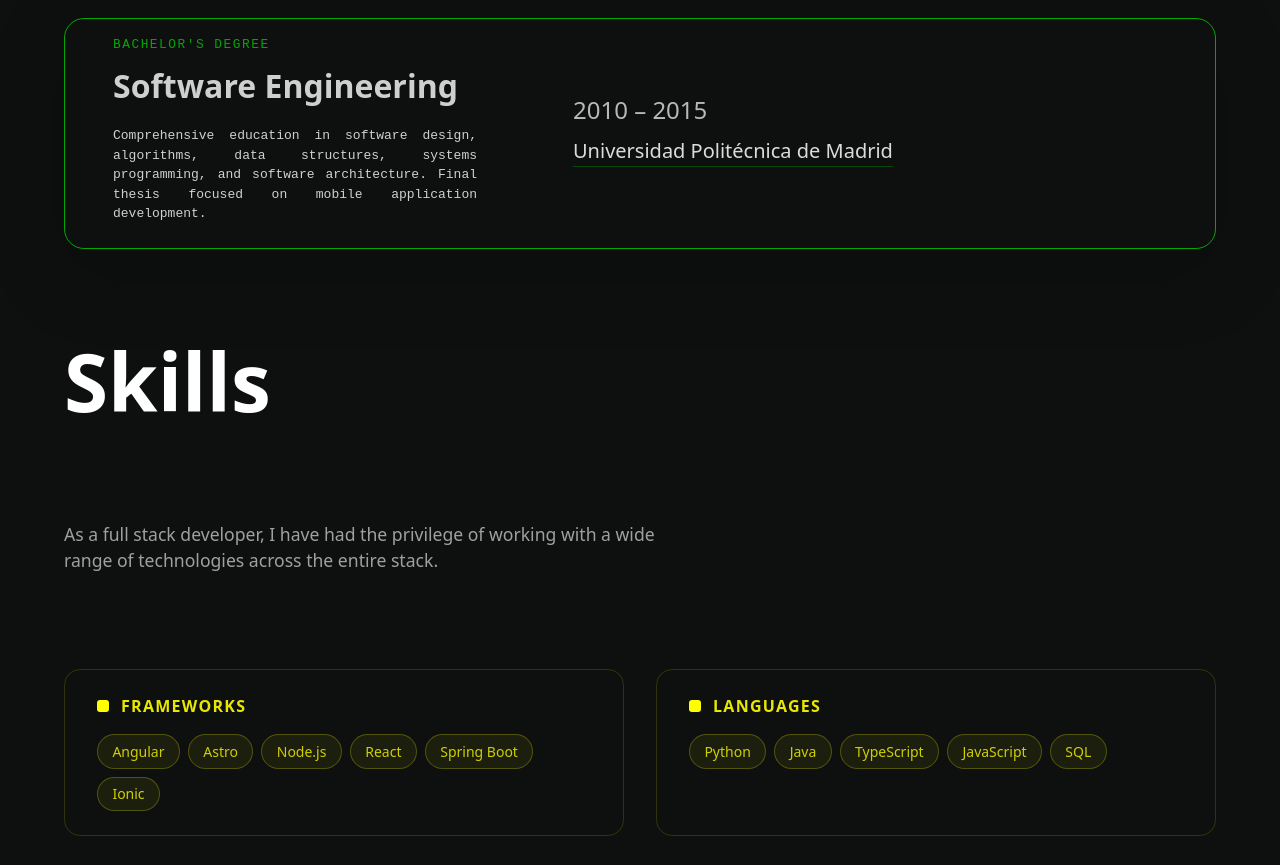
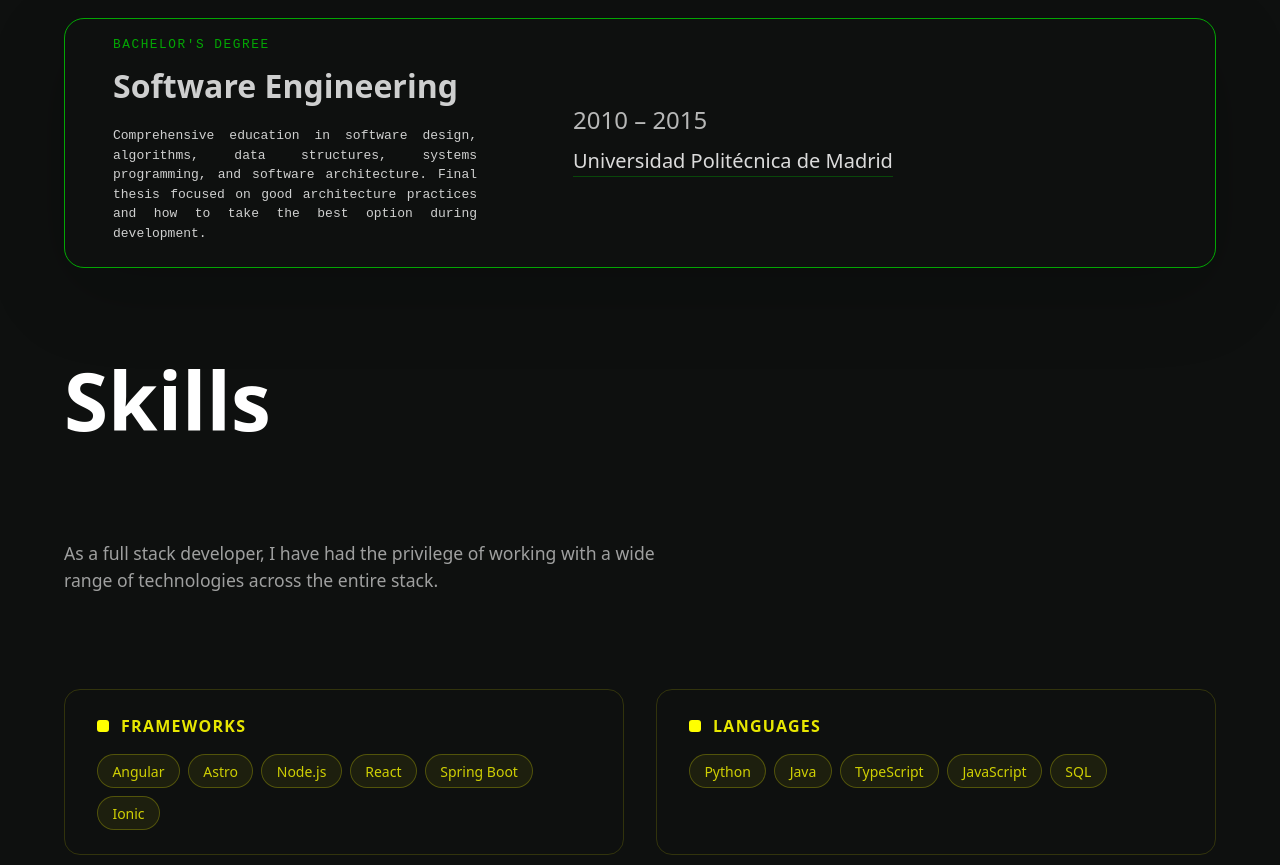
Before and after one commit to almogon/portfolio, an Astro site: page / in a window 1280 px wide. Shown: the part 2560-3425 px from the top of the page. Built offline with nearby package versions, Linux system fonts and the light colour scheme; Astro itself is replaced by a stand-in of ours.

Commit message:
Update text

```diff
--- a/src/components/Education.astro
+++ b/src/components/Education.astro
@@ -6,7 +6,7 @@ const education = [
     period: '2010 – 2015',
     url: 'https://www.upm.es/internacional/Students/StudiesDegrees/OfficialUndergraduateDegrees/Relationed%20Articles?fmt=detail&prefmt=articulo&id=3388060c9abe0210VgnVCM10000009c7648a____',
     description:
-      'Comprehensive education in software design, algorithms, data structures, systems programming, and software architecture. Final thesis focused on mobile application development.',
+      'Comprehensive education in software design, algorithms, data structures, systems programming, and software architecture. Final thesis focused on good architecture practices and how to take the best option during development.',
   },
 ];
 ---
```
